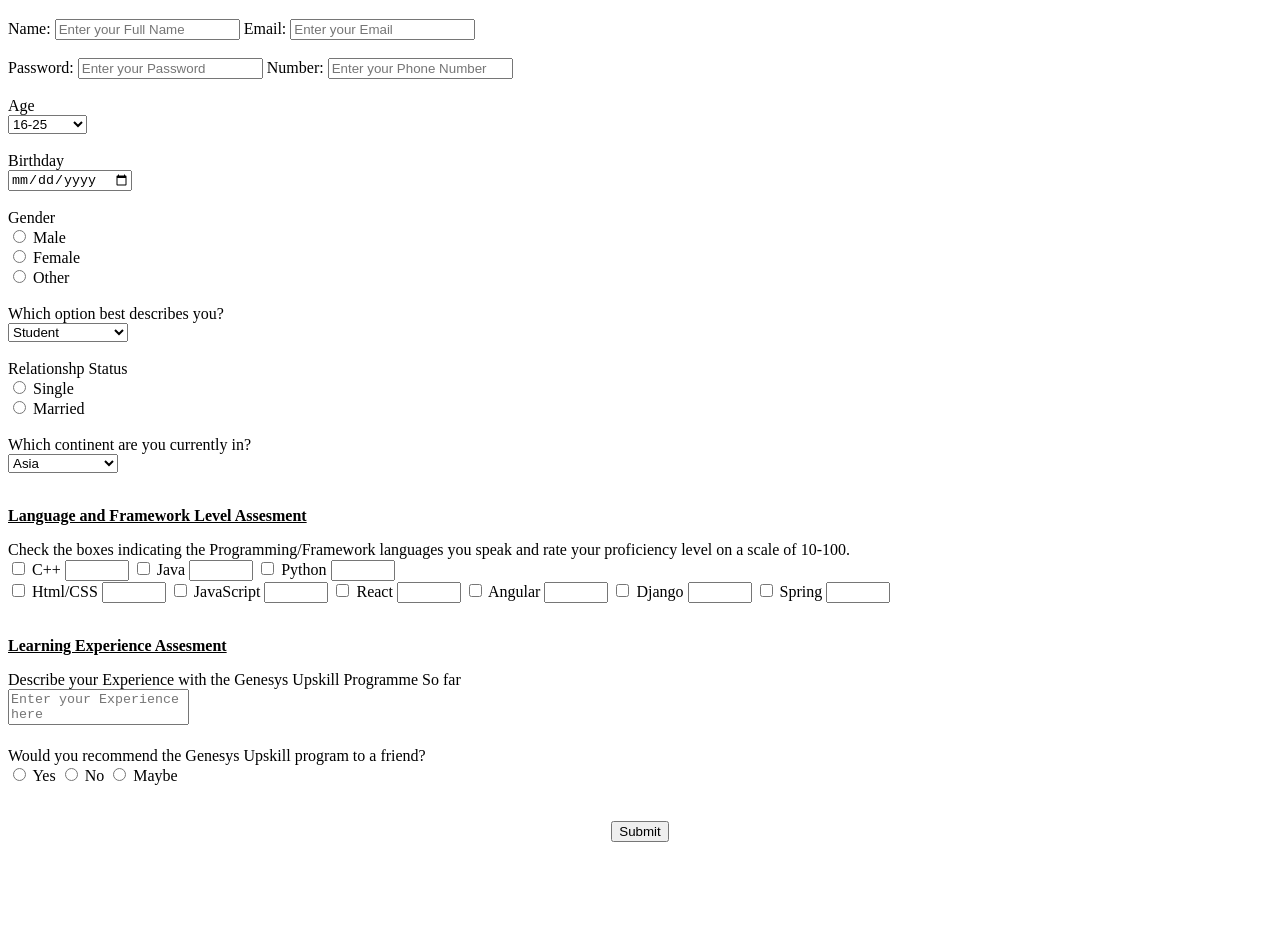
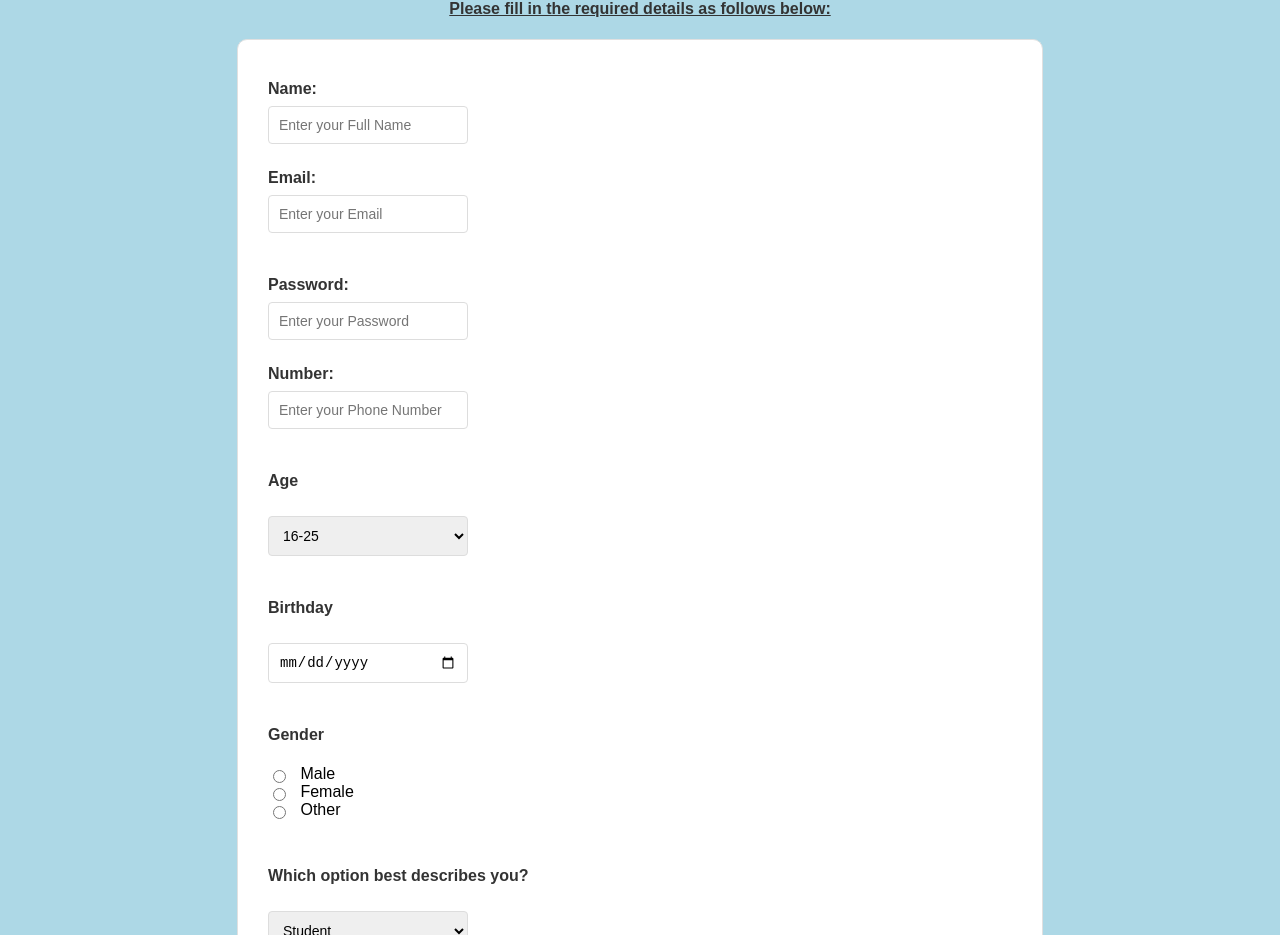
Before and after one commit to KingRuthie/Upskill-Task-2, a plain HTML site: page index.html in a window 1280 px wide. Shown: the part 100-1035 px from the top of the page. Before the commit the page ends 950 px from the top, so only its background shows below. Drawn offline with Linux system fonts and the light colour scheme.

Commit message:
Add files via upload

```diff
--- a/index.html
+++ b/index.html
@@ -1,29 +1,32 @@
 <!DOCTYPE html>
 <html>
-    <title>UPSKILL Second Task </title>
     <head>
-        <h1>Creating a Simple Survey Form</h1>
-    </head>
-    <body>
+        <meta http-equiv="Content-Type" content="text/html; charset=windows-1252">
+        <title>UPSKILL Second Task </title>
+
+        </head> <link rel="stylesheet" href="style.css"
+
+           <body>
+            <h1>Creating a Simple Survey Form</h1>
+
         <h4><u> Please fill in the required details as follows below:</u></h4>
 
         <form>
 
                 <label for="Name">Name:</label>
-                <input type="text"placeholder="Enter your Full Name">
+                <input type="text" placeholder="Enter your Full Name">
 
                 <label for="Email">Email:</label>
-                <input type="Email"placeholder="Enter your Email">
+                <input type="Email" placeholder="Enter your Email">
 
             <br>
             <br>
 
             <label for="Password">Password:</label>
-            <input type="password"placeholder="Enter your Password">
+            <input type="password" placeholder="Enter your Password">
 
             <label for="Number">Number:</label>
-            <input type="tel" name="Phone Number" id="Phone Number"
-            placeholder="Enter your Phone Number">
+            <input type="tel" name="Phone Number" id="Phone Number" placeholder="Enter your Phone Number">
 
             <br>
             <br>
@@ -50,11 +53,11 @@
             <section>
                 <label for="gender">Gender</label>
             <br>
-            <input type="radio"name="gender"> Male
+            <input type="radio" name="gender"> Male
             <br>
-            <input type="radio"name="gender"> Female
+            <input type="radio" name="gender"> Female
             <br>
-            <input type="radio"name="gender"> Other
+            <input type="radio" name="gender"> Other
             </section>
 
             <br>
@@ -74,9 +77,9 @@
             <section>
                 <label for="Relationshp Status">Relationshp Status</label>
             <br>
-            <input type="radio"name="Relationshp Status"> Single
+            <input type="radio" name="Relationshp Status"> Single
             <br>
-            <input type="radio"name="Relationshp Status"> Married
+            <input type="radio" name="Relationshp Status"> Married
             </section>
 
             <br>
@@ -103,58 +106,49 @@
             <div class="Language and Framework rating">
                 <input type="checkbox" name="Programming Language" id="C++">
                 <label for="C++">C++
-                    <input type="number" name="C++ rating" id="C++ rating"min="10" max="100">
+                    <input type="number" name="C++ rating" id="C++ rating" min="10" max="100">
                 </label>
 
                 <input type="checkbox" name="Programming Language" id="Java">
                 <label for="Java">Java
-                    <input type="number" name="Java-rating"
-                    id="Java-rating"min="10" max="100">
+                    <input type="number" name="Java-rating" id="Java-rating" min="10" max="100">
                 </label>
 
                 <input type="checkbox" name="Programming Language" id="Python">
                 <label for="Python">Python
-                    <input type="number" name="Python-rating"
-                     id="Python-rating"min="10" max="100">
+                    <input type="number" name="Python-rating" id="Python-rating" min="10" max="100">
                 </label>
             </div>
 
             <div class="Language and Framework rating">
-                <input type="checkbox" name="Programming Language"
-                 id="Html/CSS">
+                <input type="checkbox" name="Programming Language" id="Html/CSS">
                 <label for="Html/CSS">Html/CSS
-                    <input type="number" name="Html/CSS-rating"
-                     id="Html/CSS-rating"min="10" max="100">
+                    <input type="number" name="Html/CSS-rating" id="Html/CSS-rating" min="10" max="100">
                 </label>
 
                 <input type="checkbox" name="Programming Language" id="JavaScript">
                 <label for="JavaScript">JavaScript
-                    <input type="number" name="JavaScript-rating"
-                     id="JavaScript-rating"min="10" max="100">
+                    <input type="number" name="JavaScript-rating" id="JavaScript-rating" min="10" max="100">
                 </label>
 
             <input type="checkbox" name="Programming Language" id="React">
             <label for="React">React
-                <input type="number" name="React-rating"
-                 id="React-rating"min="10" max="100">
+                <input type="number" name="React-rating" id="React-rating" min="10" max="100">
             </label>
 
         <input type="checkbox" name="Programming Language" id="Angular">
         <label for="Angular">Angular
-            <input type="number" name="Angular-rating"
-             id="Angular-rating"min="10" max="100">
+            <input type="number" name="Angular-rating" id="Angular-rating" min="10" max="100">
         </label>
 
         <input type="checkbox" name="Programming Language" id="Django">
         <label for="Django">Django
-        <input type="number" name="Django-rating"
-         id="Django-rating"min="10" max="100">
+        <input type="number" name="Django-rating" id="Django-rating" min="10" max="100">
         </label>
 
          <input type="checkbox" name="Programming Language" id="Spring">
         <label for="Spring">Spring
-        <input type="number" name="Spring-rating"
-            id="Spring-rating"min="10" max="100">
+        <input type="number" name="Spring-rating" id="Spring-rating" min="10" max="100">
         </label>
     </div>
 
@@ -164,18 +158,16 @@
             <label for="Learning Experience Assesment">
                 Describe your Experience with the Genesys Upskill Programme So far </label>
             <div>
-            <textarea name="Learning Experience Assesment"
-             id="Learning Experience Assesment" style="resize: none;"
-             placeholder="Enter your Experience here"></textarea>
+            <textarea name="Learning Experience Assesment" id="Learning Experience Assesment" style="resize: none;" placeholder="Enter your Experience here"></textarea>
             </div>
     <br>
 
             <div>
                 <label for="question">Would you recommend the Genesys Upskill program to a friend?</label>
                 <br>
-            <input type="radio"name="question"> Yes
-            <input type="radio"name="question"> No
-            <input type="radio"name="question"> Maybe
+            <input type="radio" name="question"> Yes
+            <input type="radio" name="question"> No
+            <input type="radio" name="question"> Maybe
             </div>
 
             <br>
@@ -187,5 +179,7 @@
 
 
         </form>
-    </body>
+
+</body>
+
 </html>
--- /dev/null
+++ b/style.css
@@ -0,0 +1,109 @@
+body {
+    font-family: Arial, sans-serif;
+    margin: 0;
+    padding: 20px;
+    background-color: lightblue;
+    justify-content: center;
+    align-items: center;
+}
+
+form {
+    background: #fff;
+    padding: 30px;
+    width: 60%;
+    box-shadow: 0 4px 12px rgba( 0, 0, 0, 0, 2);
+    border-radius: 10px;
+    border: 1px solid #e0e0e0;
+    margin: 0 auto;
+}
+
+h1,h4{
+    text-align: center;
+    color: #333;
+}
+
+label {
+    display: block;
+    margin: 10px 0 3px;
+    font-weight: bold;
+    color: #333;
+}
+
+input[type="text"],
+input[type="email"],
+input[type="password"],
+input[type="tel"],
+input[type="date"],
+input[type="number"],
+      select, textarea {
+    width: 200px;
+    max-width: 400px;
+    font-size: 14px;
+    padding: 10px;
+    margin: 5px 0 15px;
+    margin-bottom: 15px;
+    border: 1px solid #ddd;
+    border-radius: 4px;
+    box-sizing: border-box;
+}
+
+input[type="radio"], input[type="checkbox"] {
+    margin-right: 10px;
+    vertical-align: middle;
+}
+
+div.Language-and-Framework-rating {
+    display: flex;
+    flex-wrap: wrap;
+    justify-content: space-between;
+    align-items: center;
+    margin-bottom: 20px;
+}
+
+div.Language-and-Framework-rating label {
+    display: flex;
+    align-items: center;
+    margin: 5px 0;
+    width: 45%;
+}
+
+button[type="submit"] {
+    background-color: black;
+    color: white;
+    padding: 15px 20px;
+    border: none;
+    border-radius: 4px;
+    cursor: pointer;
+    width: 100px;
+    font-size: 16px;
+}
+
+button[type="submit"] :hover{
+    background-color: #45a049;
+}
+
+section {
+    margin-bottom: 20px;
+}
+
+textarea {
+    width: 60%;
+    height: 100px;
+    resize: none;
+    margin: 10px 0 20px;
+    padding: 10OX;
+    border: 1px solid #ddd;
+    border-radius: 4px;
+}
+
+@media (max-width: 600px) {
+    form {
+        width: 90px;
+    }
+    div.Language-and-Framework-rating label {
+        width: 100px;
+    }
+    textarea {
+        width: 100px;
+    }
+}
```
